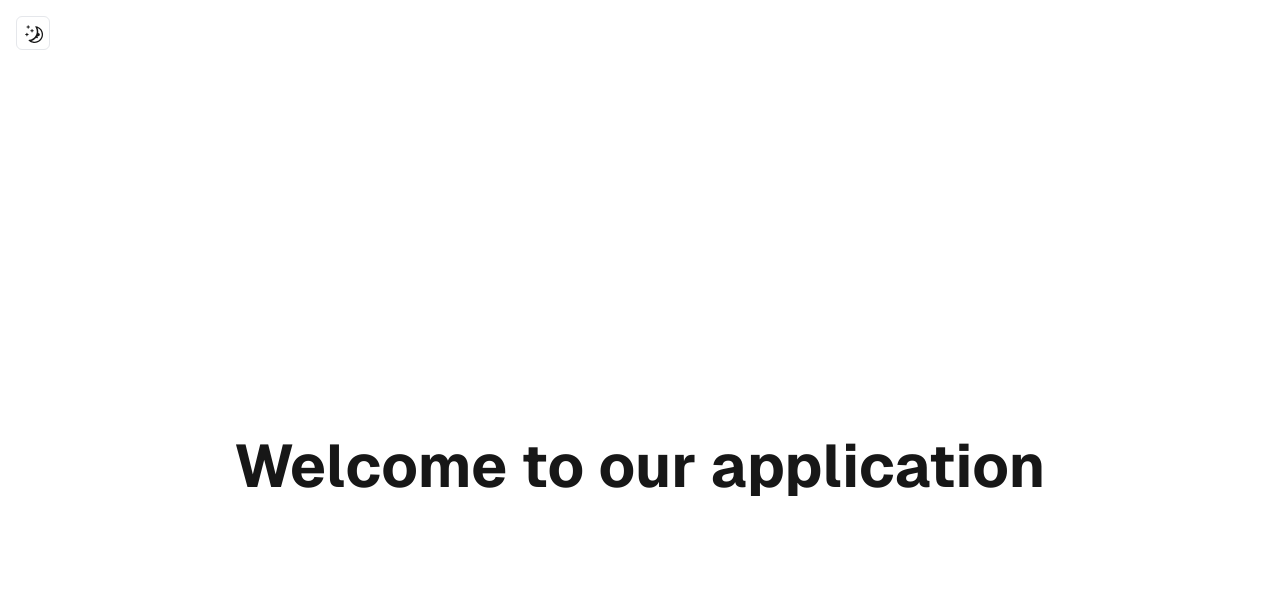
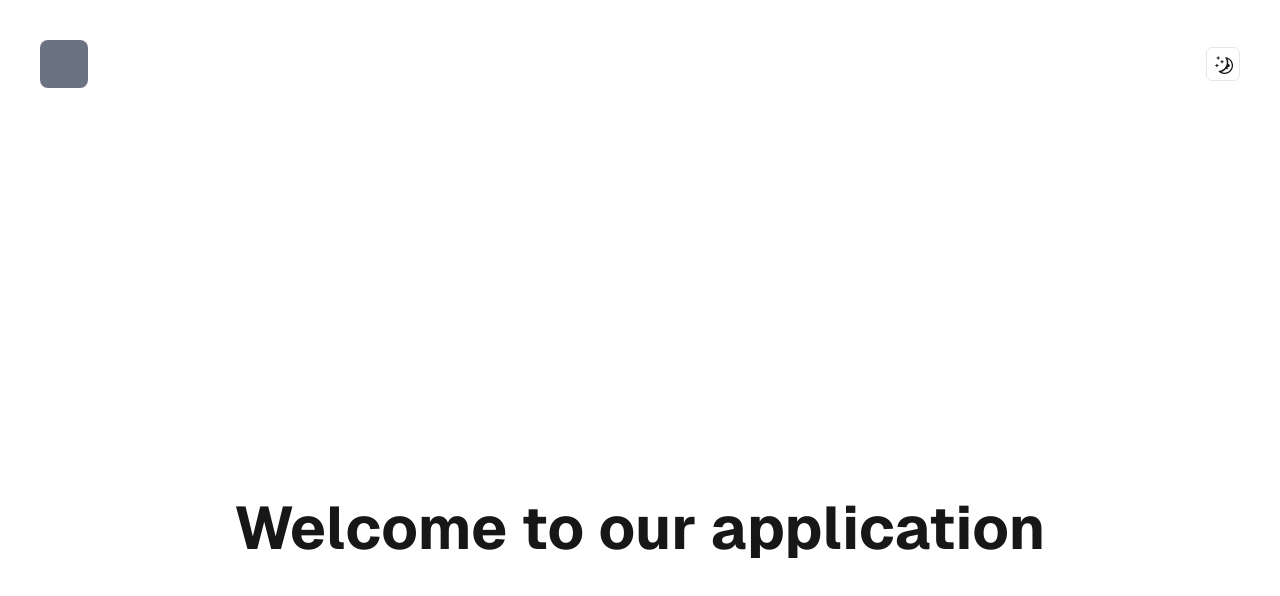
Before and after one commit to nitipon-apaisri/nextjs-template, a Next.js app: page /en in a window 1280 px wide. Shown: the top 596 px of the page. Built offline with nearby package versions, Linux system fonts and the light colour scheme.

Commit message:
Refactor Header component to update import paths and improve layout

```diff
--- a/app/[locale]/components/Header.tsx
+++ b/app/[locale]/components/Header.tsx
@@ -1,7 +1,10 @@
 import SwitchTheme from "@components/button/SwitchThemeButton";
 export default function Header() {
     return (
-        <header className="p-4">
+        <header className="flex justify-between items-center p-10">
+            <div className="min-w-60">
+                <div className="w-12 aspect-square bg-gray-500 dark:bg-gray-50 rounded-lg"></div>
+            </div>
             <SwitchTheme />
         </header>
     );
```
